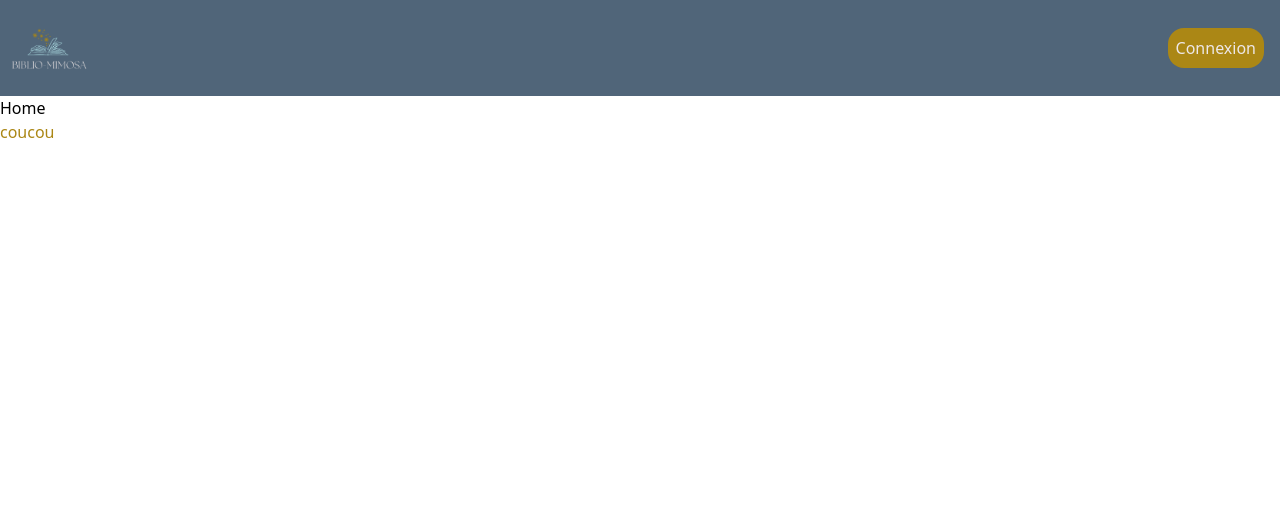
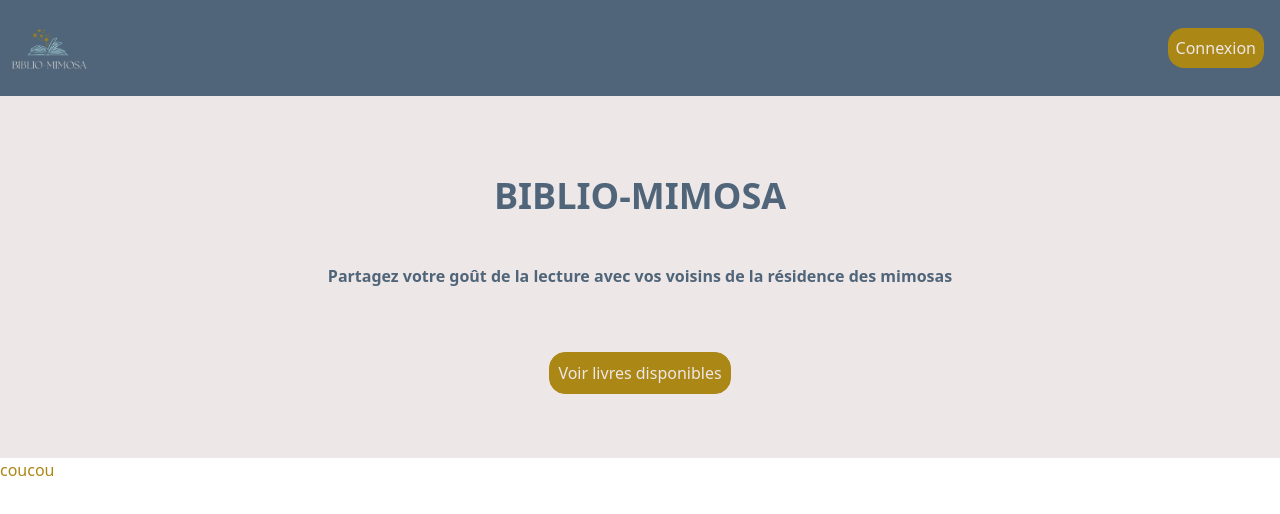
Before and after one commit to MartinezEmmanuel03/checkPoint4, a React (Vite) app in the folder frontend/: page / in a window 1280 px wide. Shown: the top 514 px of the page. Built offline with nearby package versions, Linux system fonts and the light colour scheme.

Commit message:
mise en place design de la page home

```diff
--- a/frontend/src/pages/Home.jsx
+++ b/frontend/src/pages/Home.jsx
@@ -1,7 +1,19 @@
 export default function Home() {
   return (
-    <div>
-      <h1>Home</h1>
+    <div className="bg-white flex flex-col items-center">
+      <h1 className="text-grey text-4xl font-bold text-center pt-20">
+        BIBLIO-MIMOSA
+      </h1>
+      <p className="text-center text-grey font-bold mt-12 px-8">
+        Partagez votre goût de la lecture avec vos voisins de la résidence des
+        mimosas
+      </p>
+      <button
+        type="button"
+        className="bg-brown text-white border border-brown hover:bg-white hover:text-brown rounded-2xl p-2 mt-16 mb-16"
+      >
+        Voir livres disponibles
+      </button>
     </div>
   );
 }
```
